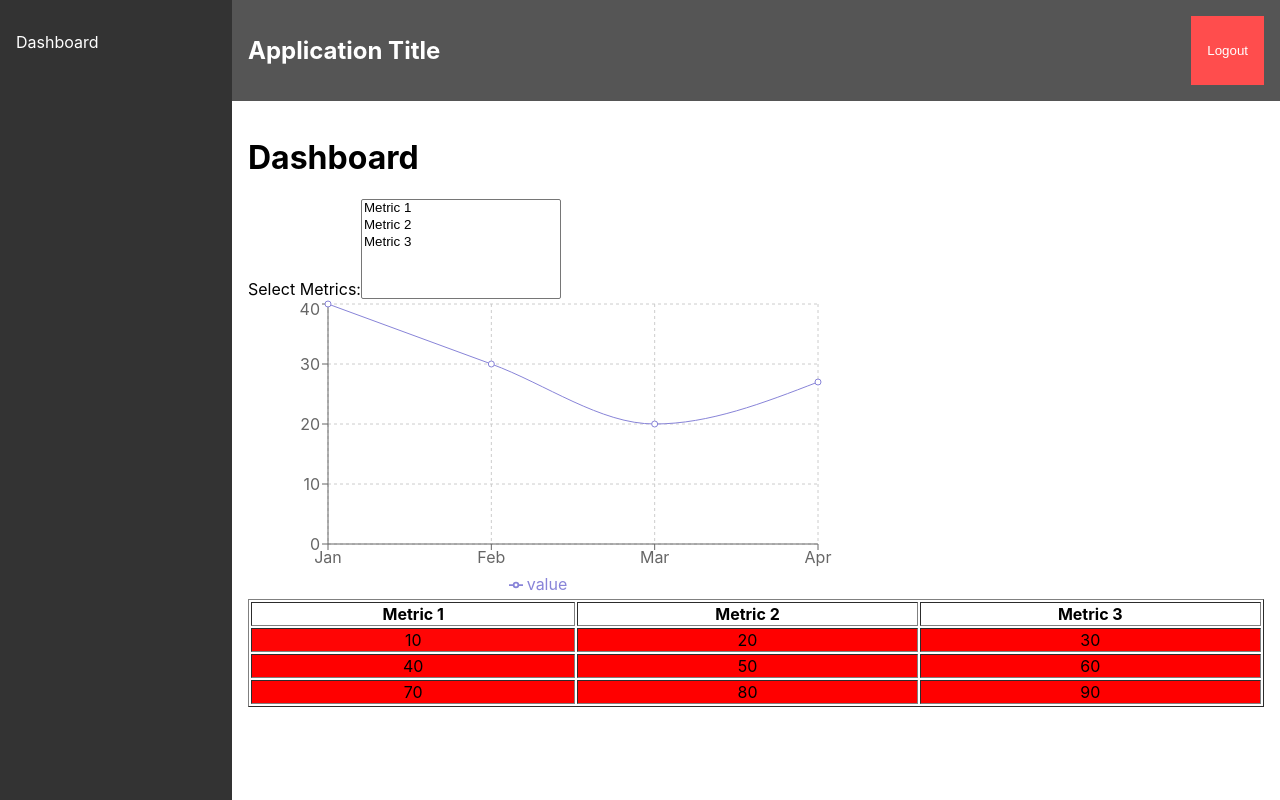
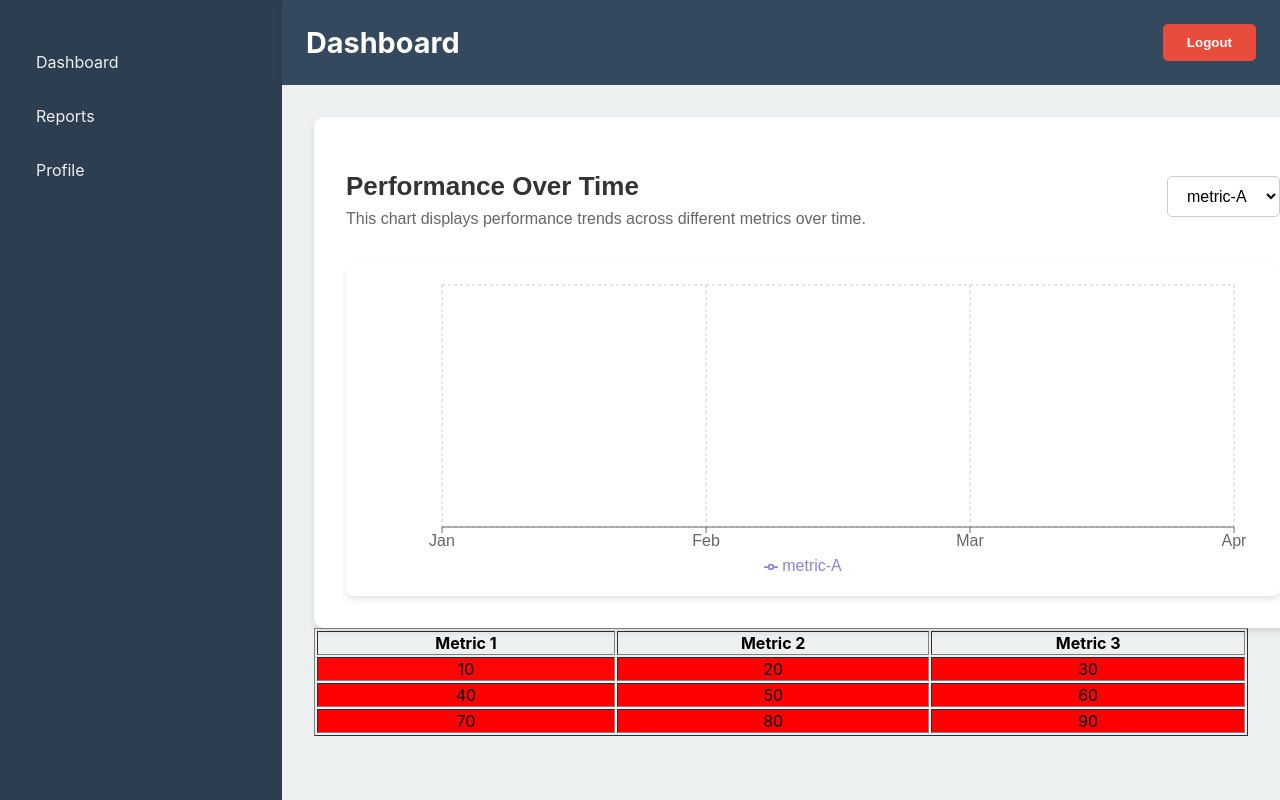
Before and after one commit to Hemanth-Tinku/system-test-assignment, a React (Create React App) app: page /dashboard in a window 1280 px wide. Built offline with nearby package versions, Linux system fonts and the light colour scheme.

Commit message:
refactored,styled performance line chat

```diff
--- a/src/components/MetricsDropdown.jsx
+++ /dev/null
@@ -1,36 +0,0 @@
-import React, { useState } from 'react';
-
-const MetricsDropdown = ({ metrics, onSelectionChange }) => {
-  const [selectedMetrics, setSelectedMetrics] = useState([]);
-
-  const handleChange = (event) => {
-    const value = event.target.value;
-    const updatedSelection = selectedMetrics.includes(value)
-      ? selectedMetrics.filter((metric) => metric !== value)
-      : [...selectedMetrics, value];
-
-    setSelectedMetrics(updatedSelection);
-    onSelectionChange(updatedSelection);
-  };
-
-  return (
-    <div>
-      <label htmlFor="metrics">Select Metrics:</label>
-      <select
-        id="metrics"
-        multiple
-        value={selectedMetrics}
-        onChange={handleChange}
-        style={{ width: '200px', height: '100px' }}
-      >
-        {metrics.map((metric) => (
-          <option key={metric} value={metric}>
-            {metric}
-          </option>
-        ))}
-      </select>
-    </div>
-  );
-};
-
-export default MetricsDropdown;
--- a/src/components/PerformanceLineChart.jsx
+++ b/src/components/PerformanceLineChart.jsx
@@ -1,22 +1,58 @@
-import React from 'react';
-import { LineChart, Line, XAxis, YAxis, CartesianGrid, Tooltip, Legend } from 'recharts';
+import React, { useState } from 'react';
+import { LineChart, Line, XAxis, YAxis, CartesianGrid, Tooltip, Legend, ResponsiveContainer } from 'recharts';
+import performanceLineChartStyles from '../styles/performanceLineChartStyles';
 
-const PerformanceLineChart = ({ data }) => {
+const PerformanceLineChart = ({ data, title, description, metrics }) => {
+    const [selectedMetric, setSelectedMetric] = useState(metrics[0]);
+
     return (
+        <div style={performanceLineChartStyles.container}>
+            {/* Title and Description */}
+            <div style={performanceLineChartStyles.header}>
+                <div>
+                    <h2 style={performanceLineChartStyles.title}>{title}</h2>
+                    <p style={performanceLineChartStyles.description}>{description}</p>
+                </div>
+
+                {/* Metrics Dropdown */}
+                <select
+                    style={performanceLineChartStyles.dropdown}
+                    value={selectedMetric}
+                    onChange={(e) => setSelectedMetric(e.target.value)}
+                >
+                    {metrics.map((metric, index) => (
+                        <option key={index} value={metric}>
+                            {metric}
+                        </option>
+                    ))}
+                </select>
+            </div>
+
+            {/* Chart */}
+            <div style={performanceLineChartStyles.chartContainer}>
+                <ResponsiveContainer width="100%" height={300}>
                     <LineChart
-      width={600}
-      height={300}
                         data={data}
                         margin={{ top: 5, right: 30, left: 20, bottom: 5 }}
                     >
-      <CartesianGrid strokeDasharray="3 3" />
+                        <CartesianGrid strokeDasharray="3 3" stroke="#ccc" />
                         <XAxis dataKey="name" />
                         <YAxis />
                         <Tooltip />
                         <Legend />
-      <Line type="monotone" dataKey="value" stroke="#8884d8" activeDot={{ r: 8 }} />
+                        <Line
+                            type="monotone"
+                            dataKey={selectedMetric}
+                            stroke="#8884d8"
+                            activeDot={{ r: 8 }}
+                            strokeWidth={2}
+                        />
                     </LineChart>
+                </ResponsiveContainer>
+            </div>
+        </div>
     );
 };
 
+
 export default PerformanceLineChart;
--- a/src/components/SidebarAndNavbar.jsx
+++ b/src/components/SidebarAndNavbar.jsx
@@ -1,5 +1,6 @@
 import React from 'react';
 import { useNavigate } from 'react-router-dom';
+import sidebarAndNavbarStyles from '../styles/sidebarAndNavbar';
 
 const SidebarAndNavbar = ({ children }) => {
     const navigate = useNavigate();
@@ -10,26 +11,26 @@ const SidebarAndNavbar = ({ children }) => {
     };
 
     return (
-        <div style={{ display: 'flex', height: '100vh' }}>
-            <aside style={{ width: '200px', background: '#333', color: '#fff', padding: '1rem' }}>
+        <div style={sidebarAndNavbarStyles.container}>
+            <aside style={sidebarAndNavbarStyles.sidebar}>
                 <nav>
-                    <ul style={{ listStyle: 'none', padding: 0 }}>
-                        <li><a href="/main" style={{ color: '#fff', textDecoration: 'none' }}>Dashboard</a></li>
-
+                    <ul style={sidebarAndNavbarStyles.navList}>
+                        <li><a href="/main" style={sidebarAndNavbarStyles.navItem}>Dashboard</a></li>
+                        <li><a href="/main" style={sidebarAndNavbarStyles.navItem}>Reports</a></li>
+                        <li><a href="/main" style={sidebarAndNavbarStyles.navItem}>Profile</a></li>
                     </ul>
                 </nav>
             </aside>
 
-            <div style={{ flex: 1, display: 'flex', flexDirection: 'column' }}>
-
-                <header style={{ background: '#555', color: '#fff', padding: '1rem', display: 'flex', justifyContent: 'space-between' }}>
-                    <h2>Application Title</h2>
-                    <button onClick={handleLogout} style={{ background: '#ff4d4d', border: 'none', padding: '0.5rem 1rem', color: '#fff', cursor: 'pointer' }}>
+            <div style={sidebarAndNavbarStyles.content}>
+                <header style={sidebarAndNavbarStyles.header}>
+                    <h2 style={sidebarAndNavbarStyles.title}>Dashboard</h2>
+                    <button onClick={handleLogout} style={sidebarAndNavbarStyles.logoutButton}>
                         Logout
                     </button>
                 </header>
 
-                <main style={{ padding: '1rem', overflow: 'auto' }}>
+                <main style={sidebarAndNavbarStyles.main}>
                     {children}
                 </main>
             </div>
--- a/src/pages/Dashboard.jsx
+++ b/src/pages/Dashboard.jsx
@@ -1,11 +1,9 @@
 import React, { useState } from 'react';
 import SidebarAndNavbar from '../components/SidebarAndNavbar';
-import MetricsDropdown from '../components/MetricsDropdown';
 import PerformanceLineChart from '../components/PerformanceLineChart';
 import HeatMapTable from '../components/HeatMapTable';
 
 const Dashboard = () => {
-    const [selectedMetrics, setSelectedMetrics] = useState([]);
     const [lineChartData, setLineChartData] = useState([
         { name: 'Jan', value: 40 },
         { name: 'Feb', value: 30 },
@@ -23,12 +21,12 @@ const Dashboard = () => {
 
     return (
         <SidebarAndNavbar>
-            <h1>Dashboard</h1>
-            <MetricsDropdown
-                metrics={['Metric 1', 'Metric 2', 'Metric 3']}
-                onSelectionChange={setSelectedMetrics}
+            <PerformanceLineChart
+                data={lineChartData}
+                title="Performance Over Time"
+                description="This chart displays performance trends across different metrics over time."
+                metrics={['metric-A', 'metric-B', 'metric-C', 'metric-D']}
             />
-            <PerformanceLineChart data={lineChartData} />
             <HeatMapTable data={heatMapData} />
         </SidebarAndNavbar>
     );
--- /dev/null
+++ b/src/styles/loginStyles.js
@@ -0,0 +1,64 @@
+const loginStyles = {
+    container: {
+        display: 'flex',
+        justifyContent: 'center',
+        alignItems: 'center',
+        height: '100vh',
+        backgroundColor: '#f5f5f5',
+    },
+    loginBox: {
+        width: '100%',
+        maxWidth: '400px',
+        padding: '2rem',
+        borderRadius: '8px',
+        boxShadow: '0 4px 6px rgba(0, 0, 0, 0.1)',
+        backgroundColor: '#ffffff',
+    },
+    heading: {
+        textAlign: 'center',
+        marginBottom: '1.5rem',
+        color: '#333',
+    },
+    form: {
+        display: 'flex',
+        flexDirection: 'column',
+    },
+    inputGroup: {
+        marginBottom: '1rem',
+    },
+    label: {
+        marginBottom: '0.5rem',
+        display: 'block',
+        fontWeight: 'bold',
+        color: '#555',
+    },
+    input: {
+        width: '100%',
+        padding: '0.8rem',
+        borderRadius: '4px',
+        border: '1px solid #ccc',
+        fontSize: '1rem',
+        boxSizing: 'border-box',
+    },
+    error: {
+        color: 'red',
+        fontSize: '0.9rem',
+        marginBottom: '1rem',
+    },
+    button: {
+        padding: '0.8rem',
+        border: 'none',
+        borderRadius: '4px',
+        backgroundColor: '#4caf50',
+        color: 'white',
+        fontWeight: 'bold',
+        fontSize: '1rem',
+        cursor: 'pointer',
+        transition: 'background-color 0.3s',
+    },
+    buttonHover: {
+        backgroundColor: '#45a049',
+    },
+};
+
+export default loginStyles;
--- /dev/null
+++ b/src/styles/performanceLineChartStyles.js
@@ -0,0 +1,50 @@
+const performanceLineChartStyles = {
+    container: {
+        width: '100%',
+        backgroundColor: '#fff',
+        padding: '2rem',
+        borderRadius: '10px',
+        boxShadow: '0 4px 6px rgba(0, 0, 0, 0.1)',
+        fontFamily: 'Arial, sans-serif',
+    },
+    header: {
+        display: 'flex',
+        justifyContent: 'space-between',
+        alignItems: 'center',
+        marginBottom: '20px',
+    },
+    title: {
+        color: '#333',
+        fontSize: '26px',
+        fontWeight: 'bold',
+        marginBottom: '8px',
+    },
+    description: {
+        color: '#666',
+        fontSize: '16px',
+        marginTop: '4px',
+    },
+    dropdown: {
+        padding: '10px 15px',
+        fontSize: '16px',
+        marginLeft: '20px',
+        borderRadius: '5px',
+        border: '1px solid #ccc',
+        outline: 'none',
+        cursor: 'pointer',
+        backgroundColor: '#fff',
+        transition: 'border 0.3s ease, background-color 0.3s ease',
+    },
+    dropdownHover: {
+        borderColor: '#888',
+        backgroundColor: '#f0f0f0',
+    },
+    chartContainer: {
+        backgroundColor: '#fff',
+        borderRadius: '8px',
+        padding: '1rem',
+        boxShadow: '0 4px 6px rgba(0, 0, 0, 0.1)',
+    },
+}
+
+export default performanceLineChartStyles;
--- /dev/null
+++ b/src/styles/sidebarAndNavbar.js
@@ -0,0 +1,72 @@
+const sidebarAndNavbarStyles = {
+    container: {
+        display: 'flex',
+        height: '100vh',
+    },
+    sidebar: {
+        width: '250px',
+        backgroundColor: '#2c3e50',
+        color: '#fff',
+        padding: '1.5rem 1rem',
+        display: 'flex',
+        flexDirection: 'column',
+        justifyContent: 'space-between',
+        boxShadow: '2px 0 5px rgba(0, 0, 0, 0.1)',
+    },
+    navList: {
+        listStyle: 'none',
+        padding: 0,
+    },
+    navItem: {
+        color: '#ecf0f1',
+        textDecoration: 'none',
+        display: 'block',
+        padding: '12px 20px',
+        borderRadius: '5px',
+        marginBottom: '10px',
+        transition: 'background 0.3s',
+    },
+    navItemHover: {
+        backgroundColor: '#34495e',
+    },
+    content: {
+        flex: 1,
+        display: 'flex',
+        flexDirection: 'column',
+    },
+    header: {
+        backgroundColor: '#34495e',
+        color: '#fff',
+        padding: '1.5rem',
+        display: 'flex',
+        justifyContent: 'space-between',
+        alignItems: 'center',
+        boxShadow: '0 2px 4px rgba(0, 0, 0, 0.1)',
+    },
+    title: {
+        fontSize: '1.8rem',
+        margin: 0,
+    },
+    logoutButton: {
+        backgroundColor: '#e74c3c',
+        border: 'none',
+        padding: '0.7rem 1.5rem',
+        color: '#fff',
+        fontWeight: 'bold',
+        cursor: 'pointer',
+        borderRadius: '5px',
+        transition: 'background 0.3s',
+    },
+    logoutButtonHover: {
+        backgroundColor: '#c0392b',
+    },
+    main: {
+        padding: '2rem',
+        flex: 1,
+        overflowY: 'auto',
+        backgroundColor: '#ecf0f1',
+        boxSizing: 'border-box',
+    },
+};
+
+export default sidebarAndNavbarStyles;
```
Also changed, not shown: src/pages/Login.jsx (+14 -9 lines). Lines whose indentation alone changed are shown as unchanged.
